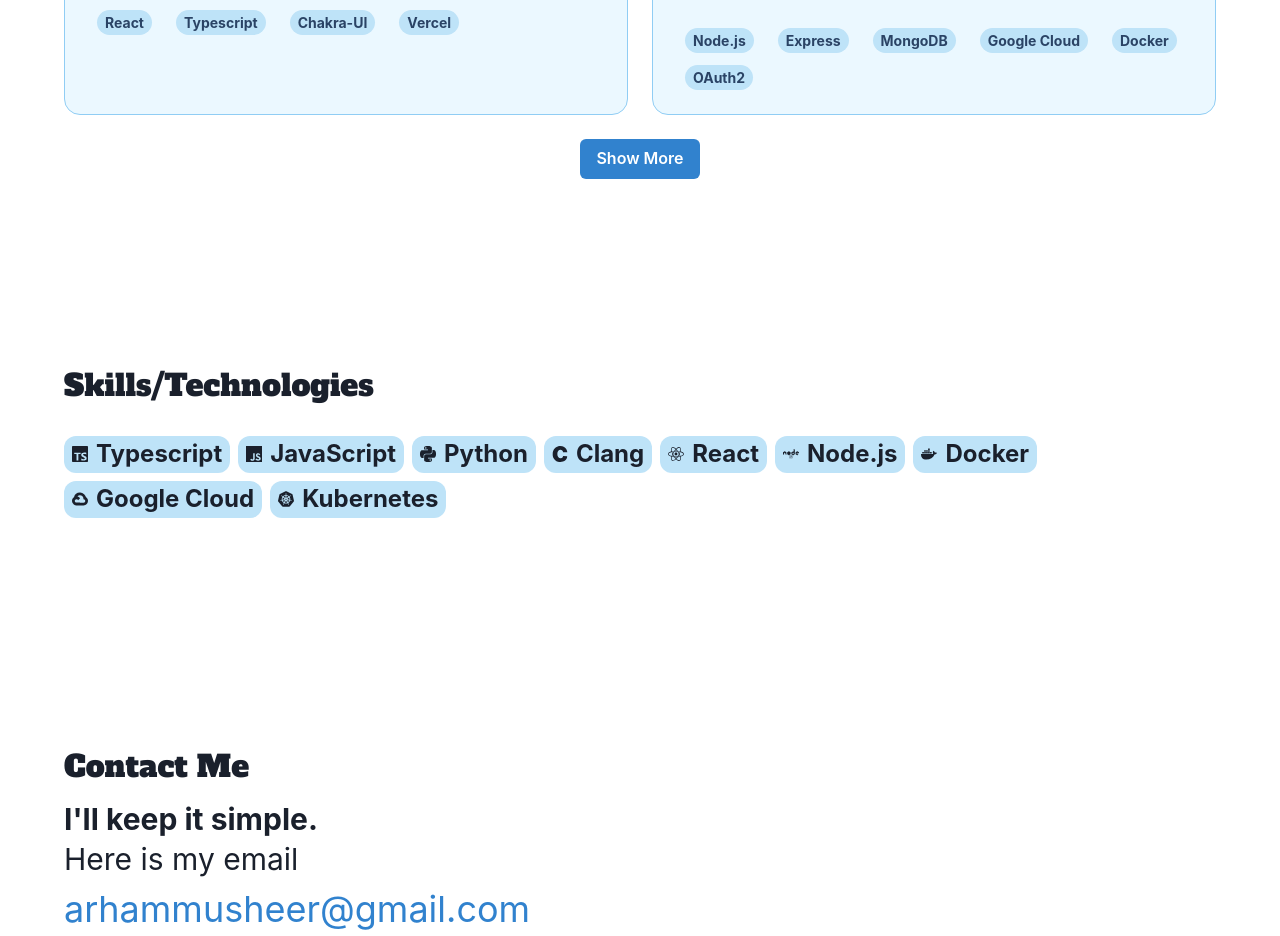
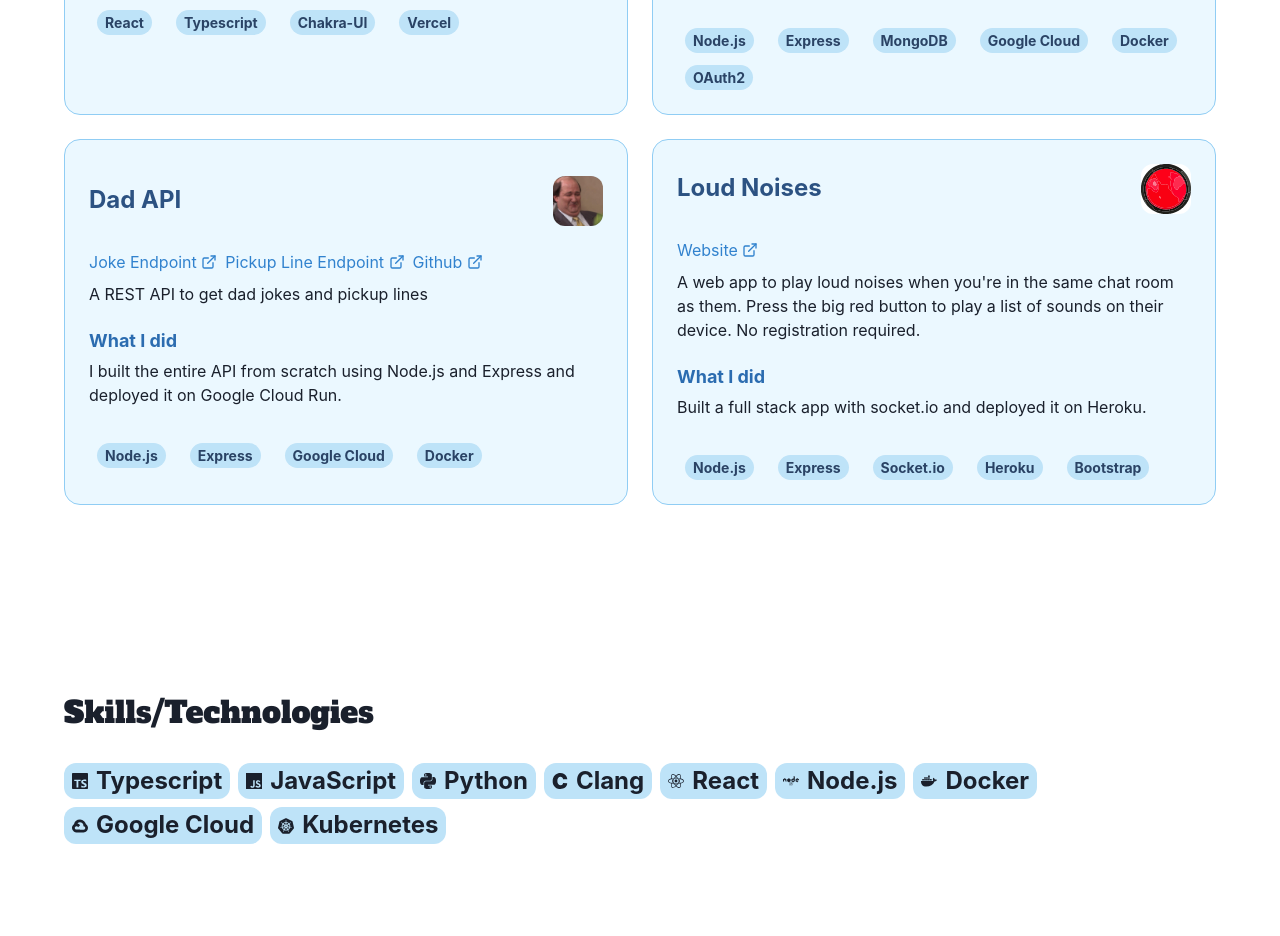
Before and after one commit to arhammusheer/croissant.one, a React (Vite) app: page / in a window 1280 px wide. Shown: the part 3820-4756 px from the top of the page. Built offline with nearby package versions, Linux system fonts and the light colour scheme.

Commit message:
removed show more

```diff
--- a/src/pages/Home/components/Projects.tsx
+++ b/src/pages/Home/components/Projects.tsx
@@ -18,21 +18,9 @@ import { FiExternalLink } from "react-icons/fi";
 import { useEffect, useState } from "react";
 
 export const Projects = () => {
-  const [projects, setProjects] = useState(me.projects.slice(0, 3));
+  const [projects, setProjects] = useState(me.projects);
   const [showCount, setShowCount] = useState(4);
   const [showMore, setShowMore] = useState(true);
-
-  const handleShowMore = () => {
-    setShowCount((prev) => prev + 4);
-
-    if (showCount >= me.projects.length - 1) {
-      setShowMore(false);
-    }
-  };
-
-  useEffect(() => {
-    setProjects(me.projects.slice(0, showCount));
-  }, [showCount]);
 
   return (
     <Flex
@@ -64,24 +52,6 @@ export const Projects = () => {
               <SingleProject {...project} />
             </GridItem>
           ))}
-          <GridItem
-            colSpan={{
-              base: 1,
-              md: me.projects.length > 2 ? 2 : 1,
-            }}
-          >
-            <Flex justify="center">
-              <Button
-                onClick={handleShowMore}
-                colorScheme="blue"
-                disabled={!showMore}
-                hidden={!showMore}
-
-              >
-                Show More
-              </Button>
-            </Flex>
-          </GridItem>
         </Grid>
       </Box>
     </Flex>
```
